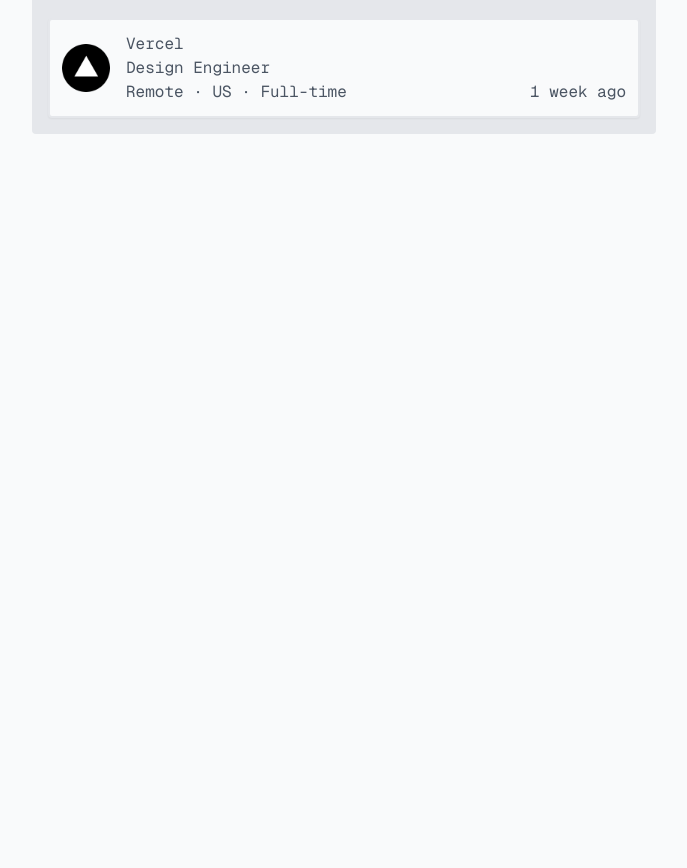
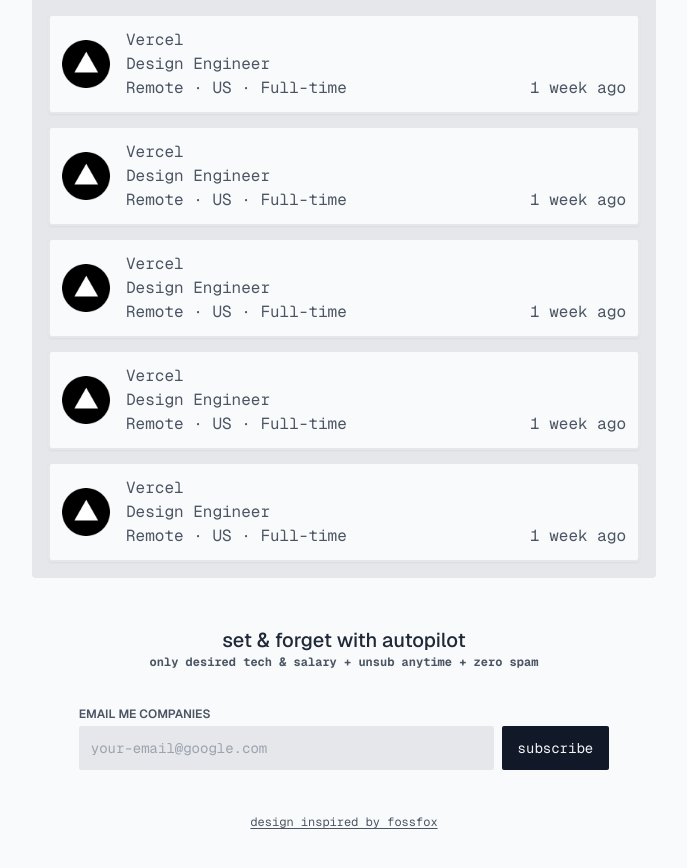
Before and after one commit to x0bd/yume, a Next.js app: page / in a window 1280 px wide. Shown: the part 442-1310 px from the top of the page, without its empty margins (296-983 px from the left). Before the commit the page ends 800 px from the top, so only its background shows below. Built offline with nearby package versions, Linux system fonts and the light colour scheme.

Commit message:
wip add email + footer

```diff
--- /dev/null
+++ b/app/components/Footer.tsx
@@ -0,0 +1,53 @@
+import { GeistMono } from "geist/font/mono";
+import { GeistSans } from "geist/font/sans";
+import Link from "next/link";
+
+const Footer = () => {
+	return (
+		<section className={GeistSans.className}>
+			<div className="my-12 container space-y-9 max-w-[85%] mx-auto">
+				<div className="max-w-[90%] mx-auto">
+					<h3 className="text-xl font-medium text-center">
+						set & forget with autopilot
+					</h3>
+					<div className={GeistMono.className}>
+						<h4 className="text-xs font-bold text-center text-gray-600">
+							only desired tech & salary + unsub anytime + zero
+							spam
+						</h4>
+					</div>
+				</div>
+				<div className="space-y-1">
+					<p className="text-xs text-gray-600 font-semibold">
+						EMAIL ME COMPANIES
+					</p>
+					<form className={GeistMono.className}>
+						<div className="flex gap-2">
+							<input
+								type="email"
+								placeholder="your-email@google.com"
+								className="border w-full py-3 px-3 bg-gray-200 text-sm rounded-sm border-none focus:outline-none"
+							/>
+							<button className="bg-gray-900 text-sm text-gray-100 rounded-sm py-2 px-4">
+								subscribe
+							</button>
+						</div>
+					</form>
+				</div>
+				<div className="mx-auto max-w-[60%] container">
+					<Link
+						href="/"
+						target="_blank"
+						className={GeistMono.className}
+					>
+						<p className="my-5 text-center text-xs text-gray-600 px-1 py-2 bg-inherit underline underline-offset-2">
+							design inspired by fossfox
+						</p>
+					</Link>
+				</div>
+			</div>
+		</section>
+	);
+};
+
+export default Footer;
--- a/app/components/Header.tsx
+++ b/app/components/Header.tsx
@@ -4,18 +4,18 @@
 	return (
 		<header className="flex items-center justify-between">
 			<Link href="/" className="font-bold text-xl">
-				日本語
+				本YUME
 			</Link>
 			<nav className="flex gap-2">
 				<Link
 					href={"/login"}
-					className="bg-gray-200 rounded-sm text-sm py-2 px-4"
+					className="bg-gray-200 shadow-sm rounded-sm text-sm py-2 px-4"
 				>
 					Login
 				</Link>
 				<Link
 					href={"/new-listing"}
-					className="bg-gray-900 text-sm rounded-sm text-gray-100 py-2 px-4"
+					className="bg-gray-900 shadow-sm text-sm rounded-sm text-gray-100 py-2 px-4"
 				>
 					Post a job for free
 				</Link>
--- a/app/components/Hero.tsx
+++ b/app/components/Hero.tsx
@@ -5,10 +5,10 @@
 	return (
 		<section className={GeistSans.className}>
 			<div className="py-12 space-y-20 container max-w-[85%] mx-auto">
-				<h1 className="text-5xl bold text-center">
+				<h1 className="text-5xl text-center">
 					work in open-source <br /> & get paid for it
 				</h1>
-				<div className="space-y-2">
+				<div className="space-y-1">
 					<p className="text-xs text-gray-600 font-semibold">
 						WHAT/WHO DO YOU WANT TO WORK WITH?
 					</p>
@@ -17,7 +17,7 @@
 							<input
 								type="search"
 								placeholder="Rust, Tensorflow, WebGPU, React..."
-								className="border w-full py-3 px-3 bg-gray-200 text-sm rounded-sm border-none focus:border-none"
+								className="border w-full py-3 px-3 bg-gray-200 text-sm rounded-sm border-none focus:outline-none"
 							/>
 							<button className="bg-gray-900 text-sm text-gray-100 rounded-sm py-2 px-4">
 								Search
--- a/app/components/Jobs.tsx
+++ b/app/components/Jobs.tsx
@@ -5,7 +5,11 @@
 	return (
 		<div className="p-4 bg-gray-200 space-y-3 rounded">
 			<h2 className="text-sm font-black mb-4">Recent Jobs</h2>
-			<div>
+			<div className="flex flex-col gap-3">
+				<JobRow />
+				<JobRow />
+				<JobRow />
+				<JobRow />
 				<JobRow />
 			</div>
 		</div>
--- a/app/page.tsx
+++ b/app/page.tsx
@@ -1,12 +1,14 @@
 import Image from "next/image";
 import Hero from "./components/Hero";
 import Jobs from "./components/Jobs";
+import Footer from "./components/Footer";
 
 export default function Home() {
 	return (
 		<>
 			<Hero />
 			<Jobs />
+			<Footer />
 		</>
 	);
 }
```
Also changed, not shown: 2 other files (tests, documents, lock files or other folders).
